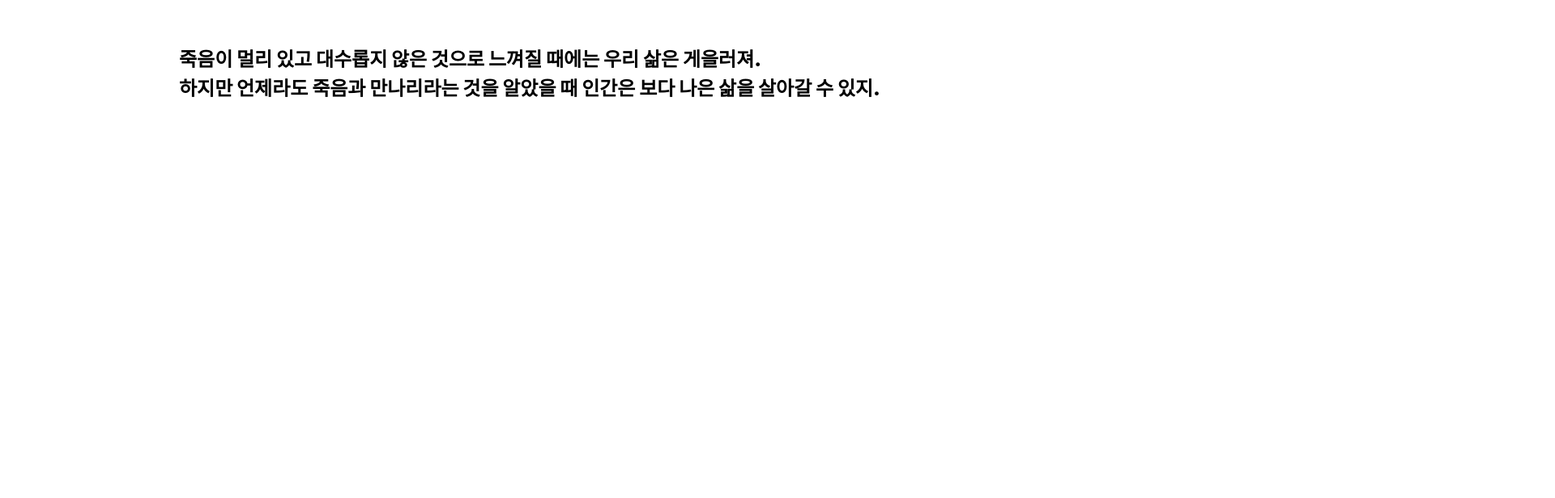
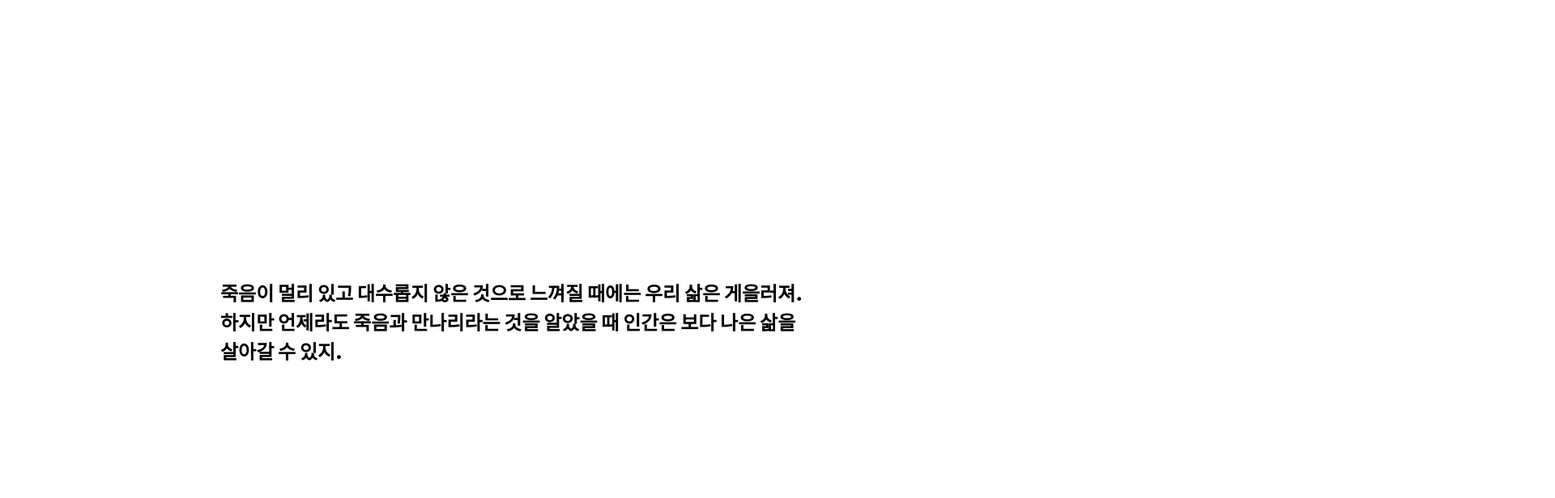
Before and after one commit to rlagudals95/memento_next, a Next.js app: page / in a window 1280 px wide. Shown: the top 616 px of the page at 81% size, 1920 px wide, since content can reach past the window. Built offline with nearby package versions, Linux system fonts and the light colour scheme.

Commit message:
feat: slider 추가

```diff
--- a/src/components.tsx/SimpleSlider.tsx
+++ b/src/components.tsx/SimpleSlider.tsx
@@ -1,43 +1,71 @@
-import Slider from "react-slick";
-import 'slick-carousel/slick/slick.css';
-import 'slick-carousel/slick/slick-theme.css';
+import React, { useRef, useState } from "react";
 
-const settings = {
-  dots: true,
-  infinite: true,
-  speed: 500,
-  slidesToShow: 1,
-  slidesToScroll: 1
+interface IProps {
+  children: React.ReactNode;
+}
+
+const SimpleSlider = (props: IProps) => {
+  const { children } = props;
+  const scrollRef = useRef<HTMLDivElement>(null);
+  const [isDrag, setIsDrag] = useState(false);
+  const [startX, setStartX] = useState<number | undefined>();
+
+  const onDragStart = (e: React.MouseEvent<HTMLDivElement, MouseEvent>) => {
+    e.preventDefault();
+    setIsDrag(true);
+    setStartX(e.pageX + (scrollRef.current?.scrollLeft || 0));
   };
 
-const SimpleSlider = () => {
-  // eslint-disable-next-line class-methods-use-this
+  const onDragEnd = () => {
+    setIsDrag(false);
+  };
+
+  const onDragMove = (e: React.MouseEvent<HTMLDivElement, MouseEvent>) => {
+    if (isDrag) {
+      const { scrollWidth, clientWidth, scrollLeft } = scrollRef.current!;
+
+      if (startX !== undefined) {
+        scrollRef.current!.scrollLeft = startX - e.pageX;
+
+        if (scrollLeft === 0) {
+          setStartX(e.pageX);
+        } else if (scrollWidth <= clientWidth + scrollLeft) {
+          setStartX(e.pageX + scrollLeft);
+        }
+      }
+    }
+  };
+
+  const throttle = (func: (...args: any[]) => void, ms: number) => {
+    let throttled = false;
+    return (...args: any[]) => {
+      if (!throttled) {
+        throttled = true;
+        setTimeout(() => {
+          func(...args);
+          throttled = false;
+        }, ms);
+      }
+    };
+  };
+
+  const delay = 50;
+  const onThrottleDragMove = throttle(onDragMove, delay);
 
   return (
-    <div>
-      <h2> Single Item</h2>
-      <Slider {...settings}>
-        <div>
-          <h3>1</h3>
+    <div
+      className="card-wrap"
+      onMouseDown={onDragStart}
+      onMouseMove={isDrag ? onThrottleDragMove : undefined}
+      onMouseUp={onDragEnd}
+      onMouseLeave={onDragEnd}
+      ref={scrollRef}
+    >
+      <div className="card-wrap" ref={scrollRef}>
+        {children}
       </div>
-        <div>
-          <h3>2</h3>
-        </div>
-        <div>
-          <h3>3</h3>
-        </div>
-        <div>
-          <h3>4</h3>
-        </div>
-        <div>
-          <h3>5</h3>
-        </div>
-        <div>
-          <h3>6</h3>
-        </div>
-      </Slider>
     </div>
   );
-}
+};
 
 export default SimpleSlider;
--- a/src/pages/InitPage.tsx
+++ b/src/pages/InitPage.tsx
@@ -1,11 +1,8 @@
 import styled from "@emotion/styled";
 import { FontSize } from "@/constants/style";
-import { useState } from "react";
 import SimpleSlider from "@/components.tsx/SimpleSlider";
 
 const InitPage = () => {
-
-  const [step, setStep] = useState(1);
 
   const Container = styled.div`
     font-size: ${FontSize.XLarge};
@@ -13,24 +10,37 @@ const InitPage = () => {
     color: black;
   `
 
+  const Section = styled.div`
+    width: 100%;
+    height: 100%;
+    text-align: left;
+    flex: none;
+  `
+
+  const images = [
+    {
+      desc: `죽음이 멀리 있고 대수롭지 않은 것으로 느껴질 때에는 우리 삶은 게을러져.
+    하지만 언제라도 죽음과 만나리라는 것을 알았을 때 인간은 보다 나은 삶을 살아갈 수 있지.`},
+    {
+      desc: `  우리 인생은 한정된 기간이에요 당신의 남은 시간을 보여줄게요
+      지금부터 당신의 시간을 함께해요
+    `},
+  ]
+
+
   return (
-    <Container className="grid h-screen place-items-center">
-      {/* 당신의 남은 시간을 보여줄게요<br />
-      우리 인생은 한정된 기간이에요<br />
-      지금부터 당신의 시간을 함께해요<br /> */}
-      {step === 1}
-      <div>
-        죽음이 멀리 있고 대수롭지 않은 것으로 느껴질 때에는 우리 삶은 게을러져. <br />
-        하지만 언제라도 죽음과 만나리라는 것을 알았을 때 인간은 보다 나은 삶을 살아갈 수 있지.<br />
-      </div>
-      <SimpleSlider></SimpleSlider>
-      {/* 죽음이 멀리 있고 대수롭지 않은 것으로 느껴질 때에는 우리 삶은 게을러져. <br />
-      하지만 언제라도 죽음과 만나리라는 것을 알았을 때 인간은 보다 나은 삶을 살아갈 수 있지.   <br />
-      우리는 언제라도 죽을 수 있다는 관점에서 바라보면, 삶은 당연한 권리가 아니라 소중한 선물이야.   <br />
-      이처럼 죽음의 진정한 의미는 언젠가 없어질 수 있는 자신의 삶에 대해 소중한 의미를 부여할 때 제대로 드러나.   <br />
-      살아 있는 우리가 죽음을 거론하는 까닭도 여기에 있어. */}
+    <Container className="grid h-screen place-items-center text-center">
+      <SimpleSlider>
+        {images.map((section, index) => <Section key={section.desc}>{section.desc}</Section>)}
+      </SimpleSlider>
     </Container>
   );
 };
 
 export default InitPage;
+
+// 죽음이 멀리 있고 대수롭지 않은 것으로 느껴질 때에는 우리 삶은 게을러져. <br />
+// 하지만 언제라도 죽음과 만나리라는 것을 알았을 때 인간은 보다 나은 삶을 살아갈 수 있지.   <br />
+// 우리는 언제라도 죽을 수 있다는 관점에서 바라보면, 삶은 당연한 권리가 아니라 소중한 선물이야.   <br />
+// 이처럼 죽음의 진정한 의미는 언젠가 없어질 수 있는 자신의 삶에 대해 소중한 의미를 부여할 때 제대로 드러나.   <br />
+// 살아 있는 우리가 죽음을 거론하는 까닭도 여기에 있어. *
--- a/src/styles/global.css
+++ b/src/styles/global.css
@@ -24,3 +24,14 @@ a:hover {
 .content ul {
   @apply my-6;
 }
+
+/*DragCarousel.scss*/
+.card-wrap  {
+  display: flex; /* div가 가로방향*/
+  overflow-x: scroll; /* div에 가로 스크롤을 줘서 옆으로 길게 보이게함*/
+}
+
+/*overflow-x와 함께오는 scroll bar 제거*/
+.card-wrap::-webkit-scrollbar {
+  display: none;
+}
```
Lines whose indentation alone changed are shown as unchanged.
